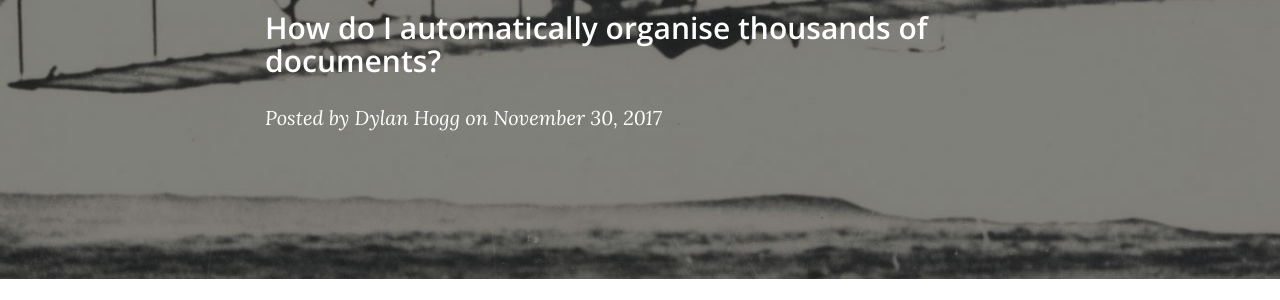
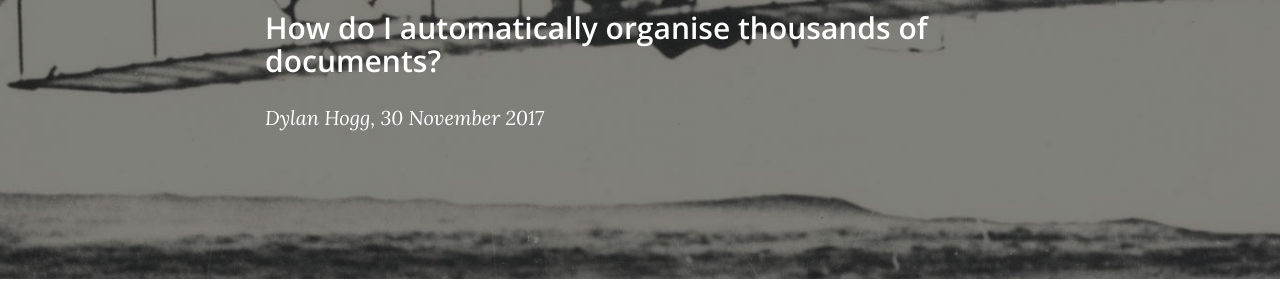
Before and after one commit to dylanhogg/dylanhogg.github.io, a Jekyll site: the page built from _posts/2017-12-01-topic-modelling-part-1-overview.markdown, in a window 1280 px wide and 900 px high. Shown: the part 290-590 px from the top of the window. Built offline with Jekyll 4.4.1, drawn with Linux system fonts in a browser that asks for light colours; nearby versions of some CDN libraries; comment, search, counter and statistics services are not loaded.

Commit message:
Author, date formatting.

```diff
--- a/_layouts/post.html
+++ b/_layouts/post.html
@@ -12,7 +12,7 @@ layout: default
                     {% if page.subtitle %}
                     <h2 class="subheading">{{ page.subtitle }}</h2>
                     {% endif %}
-                    <span class="meta">Posted by {% if page.author %}{{ page.author }}{% else %}{{ site.title }}{% endif %} on {{ page.date | date: "%B %-d, %Y" }}</span>
+                    <span class="meta">{% if page.author %}{{ page.author }}{% else %}{{ site.title }}{% endif %}, {{ page.date | date: "%-d %B %Y" }}</span>
                 </div>
             </div>
         </div>
```
